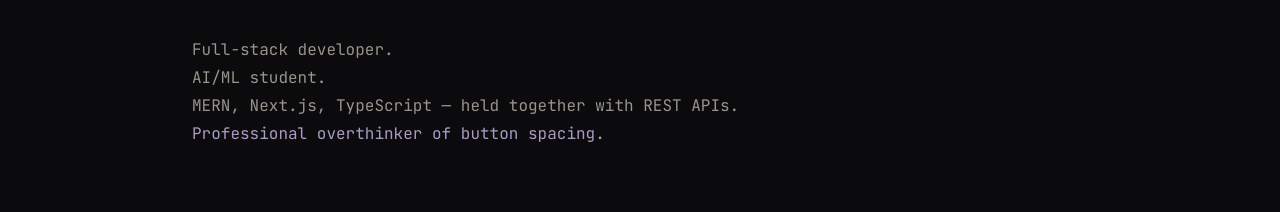
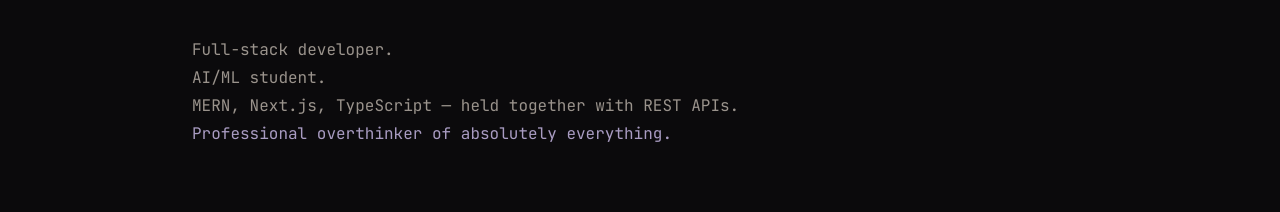
Before and after one commit to Hemandu69/portfolio, a Next.js app in the folder frontend/: page / in a window 1280 px wide. Shown: the part 1940-2152 px from the top of the page. Built offline with nearby package versions, Linux system fonts and the light colour scheme.

Commit message:
overthinking

```diff
--- a/frontend/components/scenes/Identity.tsx
+++ b/frontend/components/scenes/Identity.tsx
@@ -1,7 +1,8 @@
 "use client";
 
-import { motion, type Variants } from "framer-motion";
-import { jokes } from "@/data/portfolio";
+import { useEffect, useState } from "react";
+import { motion, AnimatePresence, useReducedMotion, type Variants } from "framer-motion";
+import { jokes, overthinkerVariations } from "@/data/portfolio";
 
 const fadeUp: Variants = {
   hidden: { opacity: 0, y: 26 },
@@ -17,6 +18,17 @@
 };
 
 export default function Identity() {
+  const [idx, setIdx] = useState(0);
+  const shouldReduceMotion = useReducedMotion();
+
+  useEffect(() => {
+    const interval = setInterval(() => {
+      setIdx((prev) => (prev + 1) % overthinkerVariations.length);
+    }, 3500);
+
+    return () => clearInterval(interval);
+  }, []);
+
   return (
     <section id="about" className="relative bg-black px-6 py-32 sm:px-10 md:px-16 md:py-44">
       <div className="mx-auto max-w-4xl">
@@ -42,9 +54,20 @@
           <p>Full-stack developer.</p>
           <p>AI/ML student.</p>
           <p>MERN, Next.js, TypeScript — held together with REST APIs.</p>
-          <p className="text-lavender">
-            Professional overthinker of button spacing.
-          </p>
+          <div className="min-h-[1.5rem] flex items-center">
+            <AnimatePresence mode="wait">
+              <motion.p
+                key={idx}
+                initial={shouldReduceMotion ? false : { opacity: 0 }}
+                animate={{ opacity: 1 }}
+                exit={shouldReduceMotion ? undefined : { opacity: 0 }}
+                transition={shouldReduceMotion ? { duration: 0 } : { duration: 0.45 }}
+                className="text-lavender"
+              >
+                {overthinkerVariations[idx]}
+              </motion.p>
+            </AnimatePresence>
+          </div>
         </motion.div>
       </div>
     </section>
--- a/frontend/data/portfolio.ts
+++ b/frontend/data/portfolio.ts
@@ -159,6 +159,19 @@
   { label: "Status", value: "pretending the bug is reproducible" },
 ];
 
+export const overthinkerVariations = [
+  "Professional overthinker. Somehow still ships code.",
+  "Professional overthinker of absolutely everything.",
+  "Professional overthinker with questionable sleep schedules.",
+  "Professional overthinker. Amateur decision maker.",
+  "Professional overthinker of problems I just created.",
+  "Professional overthinker with 37 tabs open.",
+  "Professional overthinker. Surprisingly employable.",
+  "Professional overthinker with a suspicious relationship with Stack Overflow.",
+  "Professional overthinker. Full-time bug negotiator.",
+  "Professional overthinker. Part-time bug creator.",
+];
+
 export const contactEasterEggs = [
   "Yes, I actually read these. Usually.",
   "Go ahead. I promise I'm not ignoring you.",
```
